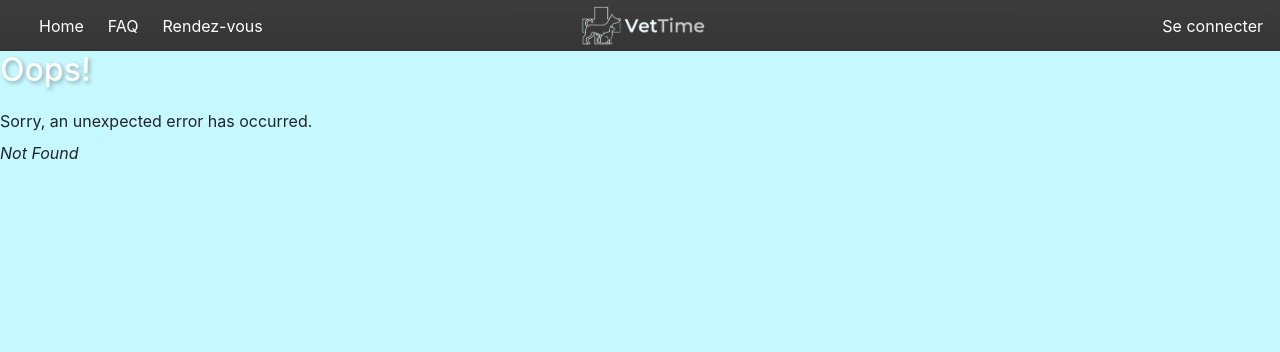
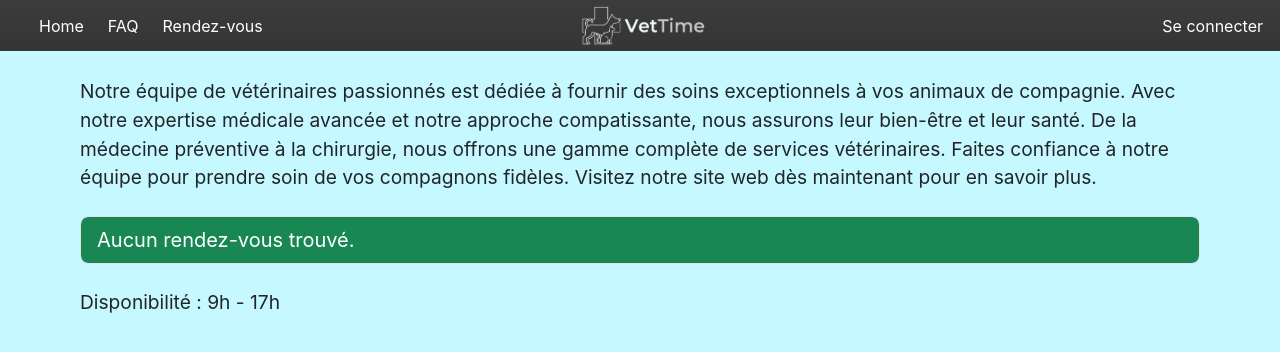
Before and after one commit to Drakinfer/VetTime, a React (Create React App) app: page /backVeto in a window 1280 px wide. Before the commit this address had no page. Shown: the top 352 px of the page. Built offline with nearby package versions, Linux system fonts and the light colour scheme; no server answers; some icons are missing.

Commit message:
modif page backOfficeVeto

```diff
--- a/src/components/backOfficeVeto/backOfficeVeto.css
+++ b/src/components/backOfficeVeto/backOfficeVeto.css
@@ -1,3 +1,13 @@
 .interfaceVeto {
   padding: 10px;
 }
+
+.success {
+  background-color: #198754;
+  color: white;
+  opacity: 1;
+}
+
+.font-size {
+  font-size: larger;
+}
--- a/src/components/backOfficeVeto/backOfficeVeto.js
+++ b/src/components/backOfficeVeto/backOfficeVeto.js
@@ -1,19 +1,74 @@
-import React, { useState } from 'react';
+import React, { useState, useEffect } from 'react';
 import './backOfficeVeto.css';
+import axios from 'axios';
 
-const backOfficeVetoPage = () => {
+const BackOfficeVetoPage = () => {
+  const [appointments, setAppointments] = useState([]);
 
+  useEffect(() => {
+    // Fonction exécutée au chargement de la page
+    fetchData();
+  }, []);
+
+  const fetchData = () => {
+    axios
+      .get('http://localhost:8000/rdv/rdv')
+      .then(response => {
+        // Traitement de la réponse
+        console.log(response.data.data)
+        setAppointments(response.data.data);
+      })
+      .catch(error => {
+        // Gestion des erreurs
+        console.error(error);
+      });
+  };
+
+  const closestAppointment = appointments.reduce((closest, appointment) => {
+    const currentDate = new Date();
+    const appointmentDate = new Date(appointment.date);
+
+    if (!closest || appointmentDate < closest) {
+      return appointment;
+    }
+
+    return closest;
+  }, null);
+
+
+  const formatDate = (dateString) => {
+    const date = new Date(dateString);
+    const day = date.getDate().toString().padStart(2, '0');
+    const month = (date.getMonth() + 1).toString().padStart(2, '0');
+    const year = date.getFullYear().toString();
+    return `${day}/${month}/${year}`;
+  };
 
   //const showPresentationVeto =
 
   return (
     <><div className='container mt-3 interfaceVeto'>
-      <div className='mb-2'>Présentation : test</div>
-      <div className='mb-2'>Mes Rendez Vous : test </div>
-      <div className='mb-2'>Disponibilité : test</div>
+      <div className='mb-4 font-size'>Notre équipe de vétérinaires passionnés est dédiée à fournir des soins exceptionnels à vos animaux de compagnie. Avec notre expertise médicale avancée et notre approche compatissante, nous assurons leur bien-être et leur santé. De la médecine préventive à la chirurgie, nous offrons une gamme complète de services vétérinaires. Faites confiance à notre équipe pour prendre soin de vos compagnons fidèles. Visitez notre site web dès maintenant pour en savoir plus.</div>
+
+      <div className='mb-4 form-control form-control-lg success'>
+        {closestAppointment ? (
+          <div className=''>
+            <div>Prochain rendez-vous : </div>
+            <div className='ms-4 d-flex'>
+              <div className='me-3'>{closestAppointment.nomUser.toUpperCase()}</div>
+              <div className='me-3'>{formatDate(closestAppointment.date)}</div>
+              <div>{closestAppointment.especeAnimal}</div>
+            </div>
+          </div>
+        ) : (
+          <div>Aucun rendez-vous trouvé.</div>
+        )}
+      </div>
+
+      <div className='mb-2 font-size'>Disponibilité : 9h - 17h</div>
     </div>
     </>
   );
 };
 
-export default backOfficeVetoPage;
+export default BackOfficeVetoPage;
```
Also changed, not shown: src/components/RendezVousVeto/rendezVousVeto.js (+0 -33 lines), src/index.js (+3 -9 lines).
